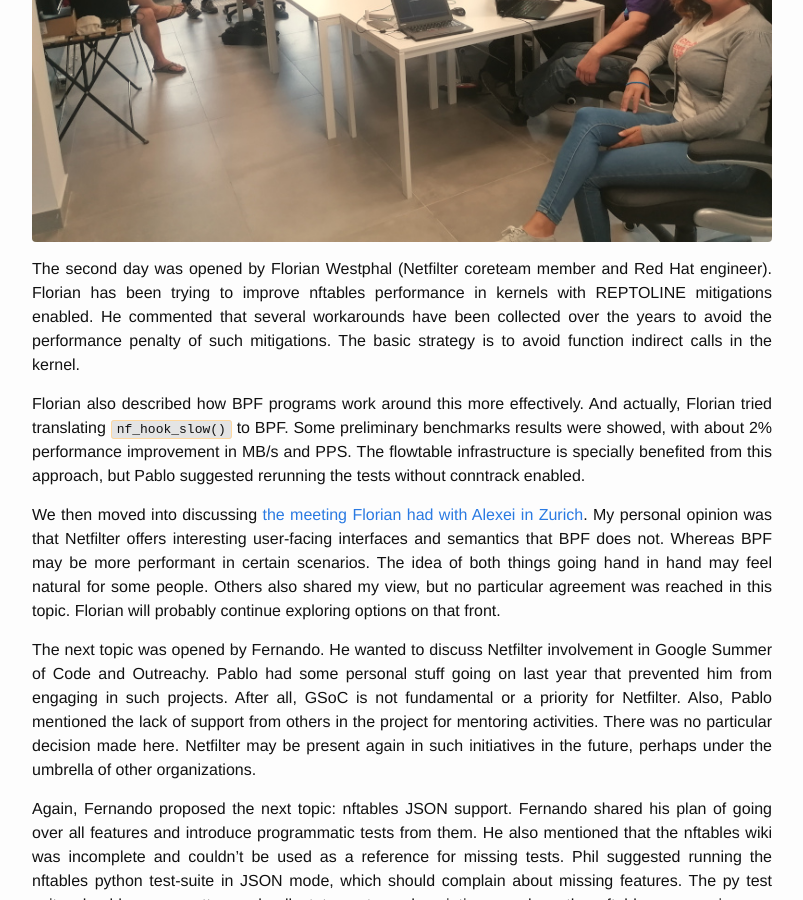
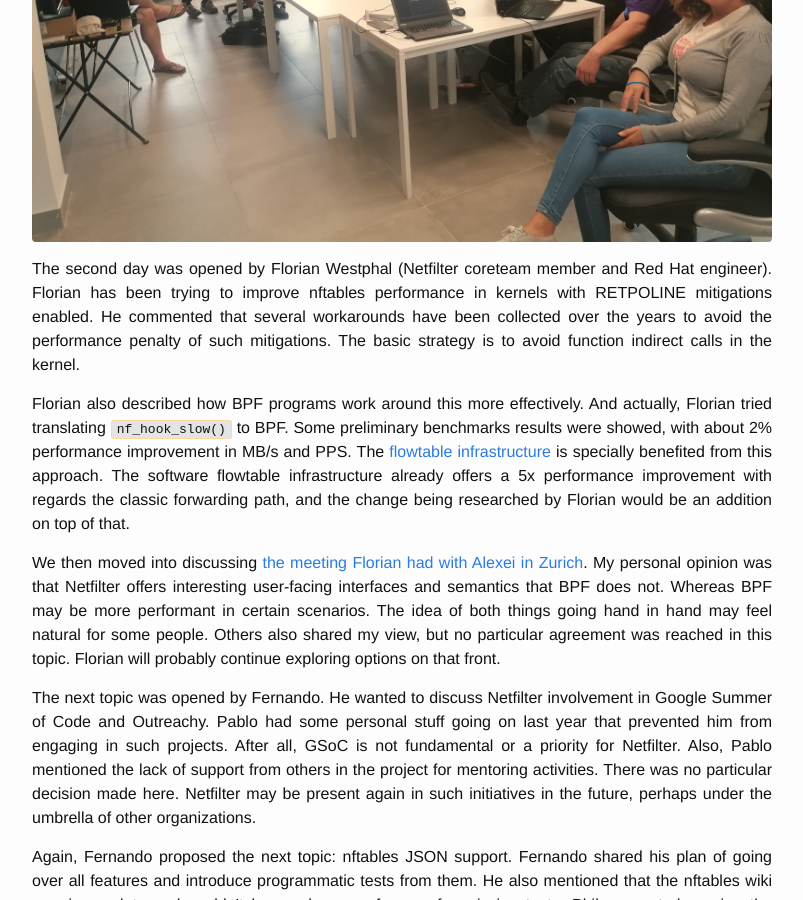
Before and after one commit to aborrero/ral-arturo.org, a Jekyll site: the page built from _posts/2022-10-20-nfws2022.md, in a window 1280 px wide and 900 px high, scrolled down 2282 px. Shown: the whole window, without its empty margins (238-1041 px from the left). Built offline with Jekyll 4.4.1, drawn with Linux system fonts in a browser that asks for light colours.

Commit message:
_posts/2022-10-20-nfws2022.md: add some fixes
Some typos and other fixes.

Signed-off-by: Arturo Borrero Gonzalez <arturo@debian.org>

```diff
--- a/_posts/2022-10-20-nfws2022.md
+++ b/_posts/2022-10-20-nfws2022.md
@@ -87,14 +87,15 @@ That was pretty much it for the first day. We had dinner together and went to sl
 ![The room][room]
 
 The second day was opened by Florian Westphal (Netfilter coreteam member and Red Hat engineer). Florian has been
-trying to improve nftables performance in kernels with REPTOLINE mitigations enabled. He commented that several
+trying to improve nftables performance in kernels with RETPOLINE mitigations enabled. He commented that several
 workarounds have been collected over the years to avoid the performance penalty of such mitigations.
 The basic strategy is to avoid function indirect calls in the kernel.
 
 Florian also described how BPF programs work around this more effectively. And actually, Florian tried translating
 `nf_hook_slow()` to BPF. Some preliminary benchmarks results were showed, with about 2% performance improvement in
-MB/s and PPS. The flowtable infrastructure is specially benefited from this approach, but Pablo suggested rerunning
-the tests without conntrack enabled.
+MB/s and PPS. The [flowtable infrastructure][flowtable] is specially benefited from this approach. The software
+flowtable infrastructure already offers a 5x performance improvement with regards the classic forwarding path, and the
+change being researched by Florian would be an addition on top of that.
 
 We then moved into discussing [the meeting Florian had with Alexei in Zurich][nf_bpf]. My personal opinion was that
 Netfilter offers interesting user-facing interfaces and semantics that BPF does not. Whereas BPF may be more performant
@@ -226,6 +227,7 @@ That’s all on my side! I really enjoyed this Netfilter workshop round.
 [nftlb_post]:       https://www.zevenet.com/blog/nftables-load-balancing-10x-faster-lvs/
 [katran]:           https://github.com/facebookincubator/katran
 [nftlb_deb]:        https://packages.debian.org/bookworm/nftlb
+[flowtable]:        https://wiki.nftables.org/wiki-nftables/index.php/Flowtables
 [group]:            {{site.url}}/assets/20221020_nfws_group.png
 [room]:             {{site.url}}/assets/20221020_nfws_room.jpg
 [logo]:             {{site.url}}/assets/netfilter-logo3.png
```
